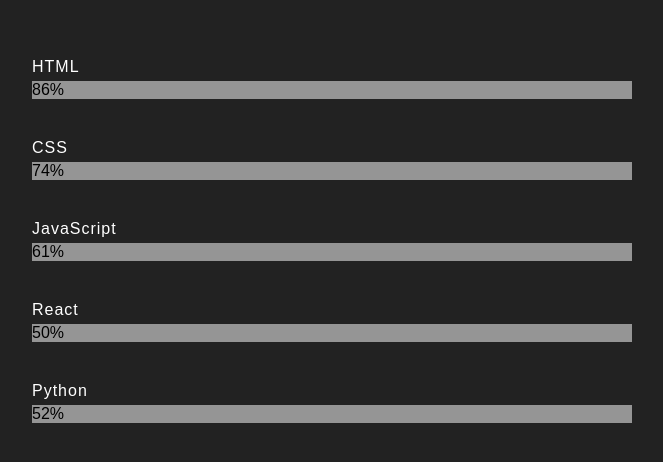
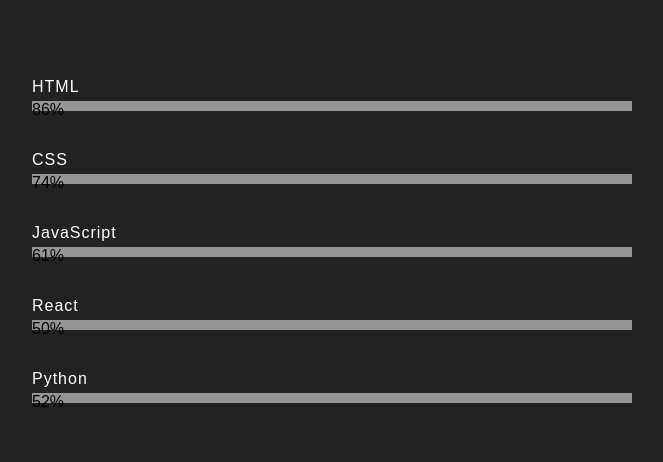
Before and after one commit to IT21314742/Animated-Progress-Bar, a plain HTML site: page index.html in a window 1280 px wide. Shown: the part 180-642 px from the top of the page, without its empty margins (308-971 px from the left). Drawn offline with Linux system fonts and the light colour scheme.

Commit message:
Update CSS
add css

```diff
--- a/style.css
+++ b/style.css
@@ -24,5 +24,5 @@
 .progress-bar{
     background: #959595;
     width: 600px;
-    height: 10;
+    height: 10px;
 }
```
